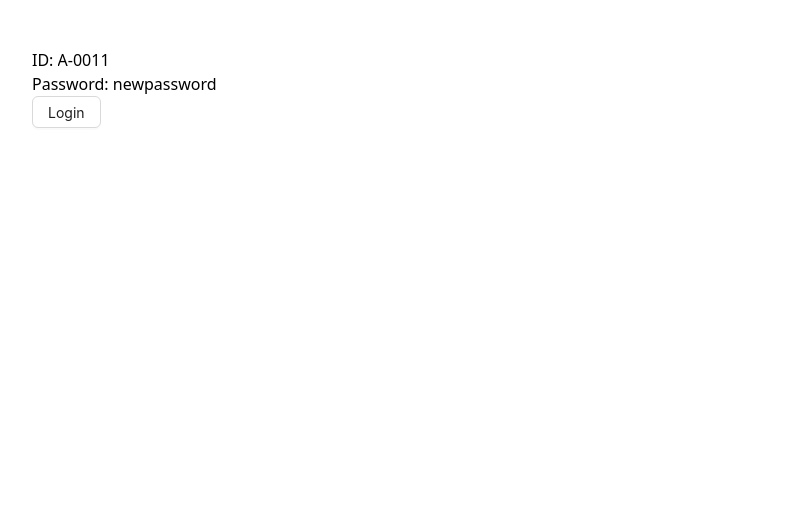
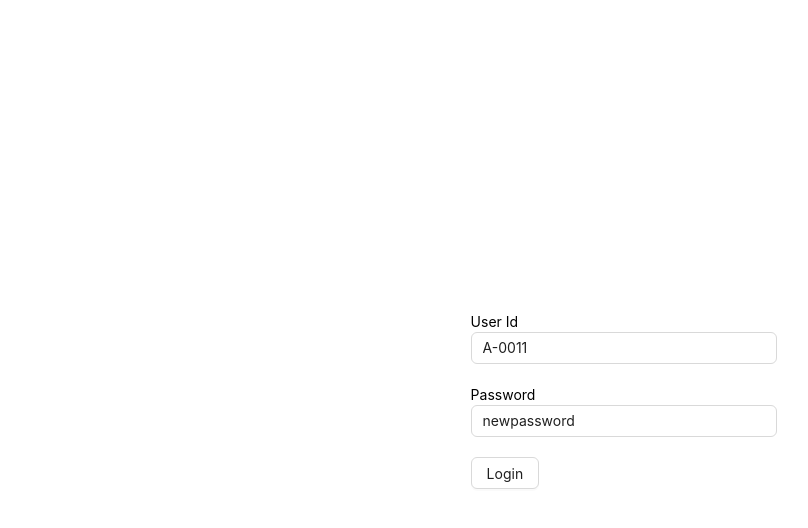
Before and after one commit to fai-sas/university-management-client, a React (Vite) app: page /login in a window 1280 px wide. Shown: the top 528 px of the page, without its empty margins (16-824 px from the left). Built offline with nearby package versions, Linux system fonts and the light colour scheme.

Commit message:
login form updated

```diff
--- a/src/main.tsx
+++ b/src/main.tsx
@@ -6,6 +6,7 @@ import { persistor, store } from './redux/store.ts'
 import { RouterProvider } from 'react-router-dom'
 import router from './routes/routes.tsx'
 import { PersistGate } from 'redux-persist/integration/react'
+import { Toaster } from 'sonner'
 
 ReactDOM.createRoot(document.getElementById('root')!).render(
   <React.StrictMode>
@@ -13,6 +14,7 @@ ReactDOM.createRoot(document.getElementById('root')!).render(
       <PersistGate loading={null} persistor={persistor}>
         <RouterProvider router={router} />
       </PersistGate>
+      <Toaster />
     </Provider>
   </React.StrictMode>
 )
--- a/src/pages/Login.tsx
+++ b/src/pages/Login.tsx
@@ -1,52 +1,52 @@
-import { Button } from 'antd'
-import { useForm } from 'react-hook-form'
+import { Button, Row } from 'antd'
+import { FieldValues, useForm } from 'react-hook-form'
 import { useAppDispatch } from '../redux/hooks'
 import { useLoginMutation } from '../redux/features/auth/authApi'
 import { setUser } from '../redux/features/auth/authSlice'
 import { verifyToken } from '../utils/verifyToken'
 import { useNavigate } from 'react-router-dom'
+import { toast } from 'sonner'
+import FormController from '../components/form/FormController'
+import FormInput from '../components/form/FormInput'
 
 const Login = () => {
   const navigate = useNavigate()
   const dispatch = useAppDispatch()
-  const { register, handleSubmit } = useForm({
-    defaultValues: {
+
+  const defaultValues = {
     userId: 'A-0011',
     password: 'newpassword',
-    },
-  })
+  }
 
-  const [login, { error }] = useLoginMutation()
+  const [login] = useLoginMutation()
 
-  const onSubmit = async (data) => {
+  const onSubmit = async (data: FieldValues) => {
+    console.log(data)
+    const toastId = toast.loading('Logging in')
+
+    try {
       const userInfo = {
         id: data.userId,
         password: data.password,
       }
+      const res = await login(userInfo).unwrap()
+      const user = verifyToken(res.data.accessToken) as TUser
+      dispatch(setUser({ user: user, token: res.data.accessToken }))
+      toast.success('Logged in', { id: toastId, duration: 2000 })
+      navigate(`/${user.role}/dashboard`)
+    } catch (err) {
+      toast.error('Something went wrong', { id: toastId, duration: 2000 })
+    }
+  }
 
-    const response = await login(userInfo).unwrap()
-    const user = verifyToken(response.data.accessToken)
-
-    dispatch(
-      setUser({
-        user: user,
-        token: response.data.accessToken,
-      })
-    )
-    navigate(`/${user.role}/dashboard`)
-  }
   return (
-    <form className='p-12' onSubmit={handleSubmit(onSubmit)}>
-      <div>
-        <label htmlFor='id'>ID: </label>
-        <input type='text' id='id' {...register('userId')} />
-      </div>
-      <div>
-        <label htmlFor='password'>Password: </label>
-        <input type='text' id='password' {...register('password')} />
-      </div>
+    <Row justify='center' align='middle' style={{ height: '100vh' }}>
+      <FormController onSubmit={onSubmit} defaultValues={defaultValues}>
+        <FormInput type='text' name='userId' label='User Id' />
+        <FormInput type='text' name='password' label='Password' />
         <Button htmlType='submit'>Login</Button>
-    </form>
+      </FormController>
+    </Row>
   )
 }
 
```
Lines whose indentation alone changed are shown as unchanged.
